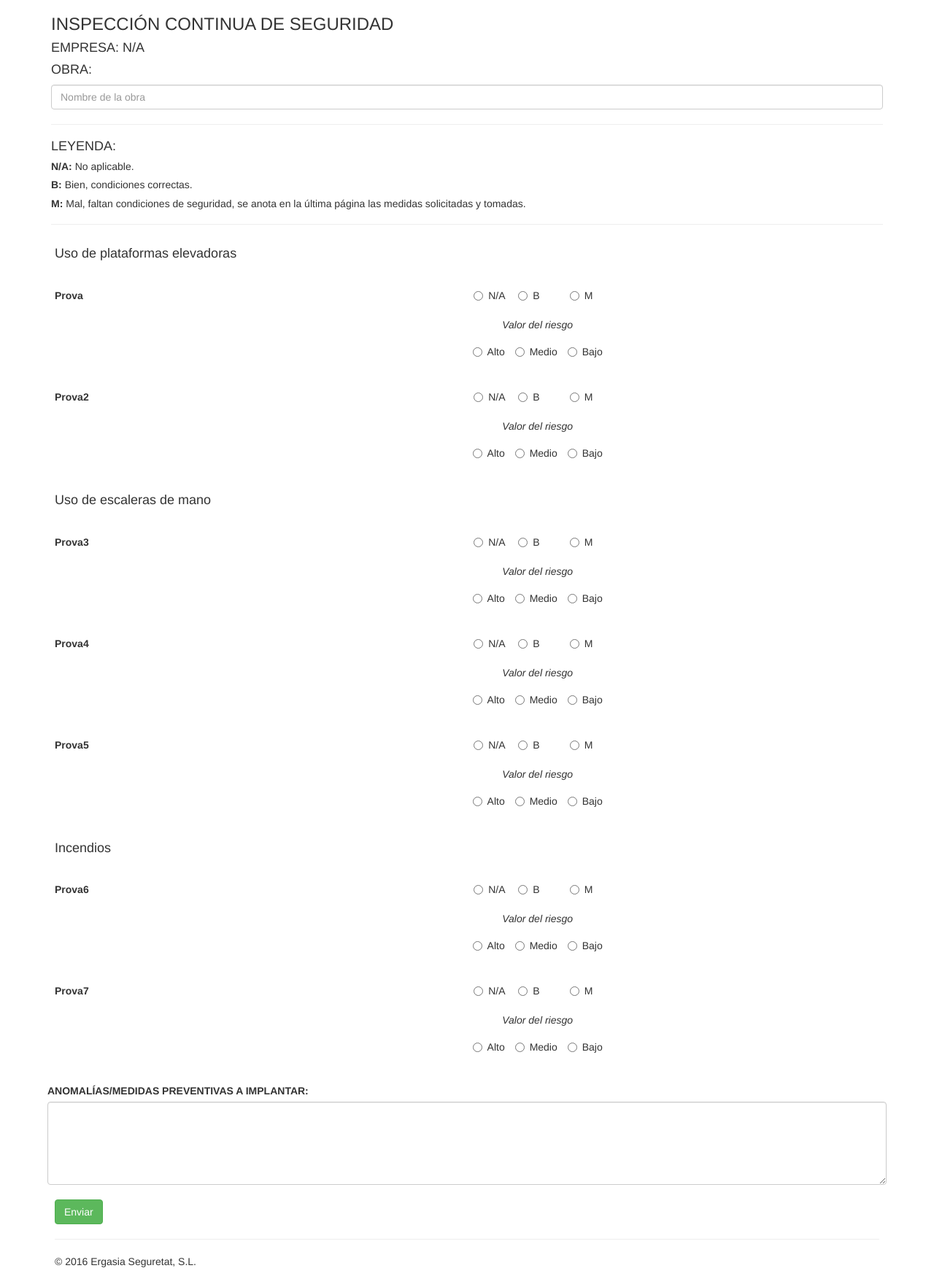
After one commit to rgalarcia/ergasia-forms-controlpanel, a PHP site: page /form/form30.php in a window 1280 px wide. The commit adds this page. Shown: the whole page at 73% size. Run offline with PHP 8.4, Linux system fonts and the light colour scheme.

Commit message:
Canvi separacio resposta formulari

```diff
--- /dev/null
+++ b/form/form30.php
@@ -0,0 +1,172 @@
+<!DOCTYPE html>
+<html lang="ca">
+
+<head>
+
+	<meta http-equiv="Content-Type" content="text/html; charset=UTF-8">
+	<meta charset="utf-8">
+	<meta http-equiv="X-UA-Compatible" content="IE=edge">
+	<meta name="viewport" content="width=device-width, initial-scale=1">
+
+	<meta name="description" content="">
+	<meta name="author" content="">
+	<link rel="icon" href="../favicon.ico">
+
+	<title>Formulari 30 - Ergasia Seguretat S.L.</title>
+	<link href="../cpanel/css/bootstrap.min.css" rel="stylesheet">
+	<link href="../cpanel/css/ie10-viewport-bug-workaround.css" rel="stylesheet">
+	<link href="../cpanel/css/jumbotron.css" rel="stylesheet">
+	<script src="../cpanel/js/ie-emulation-modes-warning.js"></script>
+
+</head>
+<body>
+    <div class="container">
+    <h3>INSPECCIÓN CONTINUA DE SEGURIDAD</h3>
+    <h4>EMPRESA: <?php if(isset($_GET["business"])) echo $_GET["business"]; else echo "N/A"; ?></h4>
+		<form class="form-horizontal" id="answer" role="form" method="post" action="../usr/answer.php?telf=<?php if(isset($_GET["telf"])) echo $_GET["telf"]; ?>">
+			<h4>OBRA:</h4> <input type="text" class="form-control" id="obra" name="obra" placeholder="Nombre de la obra" value="" required>
+			<hr>
+			<h4>LEYENDA:</h4>
+			<h5><strong>N/A:</strong> No aplicable.</h5>
+			<h5><strong>B:</strong> Bien, condiciones correctas.</h5>
+			<h5><strong>M:</strong> Mal, faltan condiciones de seguridad, se anota en la última página las medidas solicitadas y tomadas.</h5>
+			<hr>
+			<div class="form-group" style="padding:0px 20px 0px 20px">
+			<h4>Uso de plataformas elevadoras</h4><br><div class="form-group">
+						<label for="question" class="col-sm-2 control-label" style="text-align: justify">Prova</label>
+						<div class="col-sm-10">
+							<center>
+							<label class="radio-inline"><input type="radio" value="N/A" name="11aoptradio" required>N/A&nbsp;</label>
+							<label class="radio-inline"><input type="radio" value="B" name="11aoptradio">B&nbsp;&nbsp;&nbsp;&nbsp;&nbsp;&nbsp;&nbsp;</label>
+							<label class="radio-inline"><input type="radio" value="M" name="11aoptradio">M&nbsp;&nbsp;&nbsp;</label><br>
+							<br>
+							<p><i>Valor del riesgo</i></p>
+
+							<label class="radio-inline"><input type="radio" value="Alto" name="11boptradio" required>Alto</label>
+							<label class="radio-inline"><input type="radio" value="Medio" name="11boptradio">Medio</label>
+							<label class="radio-inline"><input type="radio" value="Bajo" name="11boptradio">Bajo</label>
+							</center>
+						</div>
+					</div>
+					<br>
+					<div class="form-group">
+						<label for="question" class="col-sm-2 control-label" style="text-align: justify">Prova2</label>
+						<div class="col-sm-10">
+							<center>
+							<label class="radio-inline"><input type="radio" value="N/A" name="12aoptradio" required>N/A&nbsp;</label>
+							<label class="radio-inline"><input type="radio" value="B" name="12aoptradio">B&nbsp;&nbsp;&nbsp;&nbsp;&nbsp;&nbsp;&nbsp;</label>
+							<label class="radio-inline"><input type="radio" value="M" name="12aoptradio">M&nbsp;&nbsp;&nbsp;</label><br>
+							<br>
+							<p><i>Valor del riesgo</i></p>
+
+							<label class="radio-inline"><input type="radio" value="Alto" name="12boptradio" required>Alto</label>
+							<label class="radio-inline"><input type="radio" value="Medio" name="12boptradio">Medio</label>
+							<label class="radio-inline"><input type="radio" value="Bajo" name="12boptradio">Bajo</label>
+							</center>
+						</div>
+					</div>
+					<br>
+					<h4>Uso de escaleras de mano</h4><br><div class="form-group">
+						<label for="question" class="col-sm-2 control-label" style="text-align: justify">Prova3</label>
+						<div class="col-sm-10">
+							<center>
+							<label class="radio-inline"><input type="radio" value="N/A" name="21aoptradio" required>N/A&nbsp;</label>
+							<label class="radio-inline"><input type="radio" value="B" name="21aoptradio">B&nbsp;&nbsp;&nbsp;&nbsp;&nbsp;&nbsp;&nbsp;</label>
+							<label class="radio-inline"><input type="radio" value="M" name="21aoptradio">M&nbsp;&nbsp;&nbsp;</label><br>
+							<br>
+							<p><i>Valor del riesgo</i></p>
+
+							<label class="radio-inline"><input type="radio" value="Alto" name="21boptradio" required>Alto</label>
+							<label class="radio-inline"><input type="radio" value="Medio" name="21boptradio">Medio</label>
+							<label class="radio-inline"><input type="radio" value="Bajo" name="21boptradio">Bajo</label>
+							</center>
+						</div>
+					</div>
+					<br>
+					<div class="form-group">
+						<label for="question" class="col-sm-2 control-label" style="text-align: justify">Prova4</label>
+						<div class="col-sm-10">
+							<center>
+							<label class="radio-inline"><input type="radio" value="N/A" name="22aoptradio" required>N/A&nbsp;</label>
+							<label class="radio-inline"><input type="radio" value="B" name="22aoptradio">B&nbsp;&nbsp;&nbsp;&nbsp;&nbsp;&nbsp;&nbsp;</label>
+							<label class="radio-inline"><input type="radio" value="M" name="22aoptradio">M&nbsp;&nbsp;&nbsp;</label><br>
+							<br>
+							<p><i>Valor del riesgo</i></p>
+
+							<label class="radio-inline"><input type="radio" value="Alto" name="22boptradio" required>Alto</label>
+							<label class="radio-inline"><input type="radio" value="Medio" name="22boptradio">Medio</label>
+							<label class="radio-inline"><input type="radio" value="Bajo" name="22boptradio">Bajo</label>
+							</center>
+						</div>
+					</div>
+					<br>
+					<div class="form-group">
+						<label for="question" class="col-sm-2 control-label" style="text-align: justify">Prova5</label>
+						<div class="col-sm-10">
+							<center>
+							<label class="radio-inline"><input type="radio" value="N/A" name="23aoptradio" required>N/A&nbsp;</label>
+							<label class="radio-inline"><input type="radio" value="B" name="23aoptradio">B&nbsp;&nbsp;&nbsp;&nbsp;&nbsp;&nbsp;&nbsp;</label>
+							<label class="radio-inline"><input type="radio" value="M" name="23aoptradio">M&nbsp;&nbsp;&nbsp;</label><br>
+							<br>
+							<p><i>Valor del riesgo</i></p>
+
+							<label class="radio-inline"><input type="radio" value="Alto" name="23boptradio" required>Alto</label>
+							<label class="radio-inline"><input type="radio" value="Medio" name="23boptradio">Medio</label>
+							<label class="radio-inline"><input type="radio" value="Bajo" name="23boptradio">Bajo</label>
+							</center>
+						</div>
+					</div>
+					<br>
+					<h4>Incendios</h4><br><div class="form-group">
+						<label for="question" class="col-sm-2 control-label" style="text-align: justify">Prova6</label>
+						<div class="col-sm-10">
+							<center>
+							<label class="radio-inline"><input type="radio" value="N/A" name="31aoptradio" required>N/A&nbsp;</label>
+							<label class="radio-inline"><input type="radio" value="B" name="31aoptradio">B&nbsp;&nbsp;&nbsp;&nbsp;&nbsp;&nbsp;&nbsp;</label>
+							<label class="radio-inline"><input type="radio" value="M" name="31aoptradio">M&nbsp;&nbsp;&nbsp;</label><br>
+							<br>
+							<p><i>Valor del riesgo</i></p>
+
+							<label class="radio-inline"><input type="radio" value="Alto" name="31boptradio" required>Alto</label>
+							<label class="radio-inline"><input type="radio" value="Medio" name="31boptradio">Medio</label>
+							<label class="radio-inline"><input type="radio" value="Bajo" name="31boptradio">Bajo</label>
+							</center>
+						</div>
+					</div>
+					<br>
+					<div class="form-group">
+						<label for="question" class="col-sm-2 control-label" style="text-align: justify">Prova7</label>
+						<div class="col-sm-10">
+							<center>
+							<label class="radio-inline"><input type="radio" value="N/A" name="32aoptradio" required>N/A&nbsp;</label>
+							<label class="radio-inline"><input type="radio" value="B" name="32aoptradio">B&nbsp;&nbsp;&nbsp;&nbsp;&nbsp;&nbsp;&nbsp;</label>
+							<label class="radio-inline"><input type="radio" value="M" name="32aoptradio">M&nbsp;&nbsp;&nbsp;</label><br>
+							<br>
+							<p><i>Valor del riesgo</i></p>
+
+							<label class="radio-inline"><input type="radio" value="Alto" name="32boptradio" required>Alto</label>
+							<label class="radio-inline"><input type="radio" value="Medio" name="32boptradio">Medio</label>
+							<label class="radio-inline"><input type="radio" value="Bajo" name="32boptradio">Bajo</label>
+							</center>
+						</div>
+					</div>
+					<br>
+					<div class="form-group" style="padding:5px">
+		<label for="comment">ANOMALÍAS/MEDIDAS PREVENTIVAS A IMPLANTAR:</label>
+		<textarea class="form-control" name="comment" form="answer" rows="5" id="comment" required></textarea>
+	</div>
+	<button ="action" class="btn btn-success">Enviar</button>
+	</form>
+		<hr>
+		<footer>
+			<p>© 2016 Ergasia Seguretat, S.L.</p>
+		</footer>
+    </div>
+    <script src="../cpanel/js/jquery.min.js"></script>
+    <script>window.jQuery || document.write('<script src="../../assets/js/vendor/jquery.min.js"><\/script>')</script>
+    <script src="../cpanel/js/bootstrap.min.js"></script>
+    <script src="../cpanel/js/ie10-viewport-bug-workaround.js"></script>
+	</div>
+</body>
+
+</html>
```
Also changed, not shown: form/form29.php (added, +104 -0 lines), form/form31.php (added, +201 -0 lines), usr/answer.php (+9 -5 lines).
